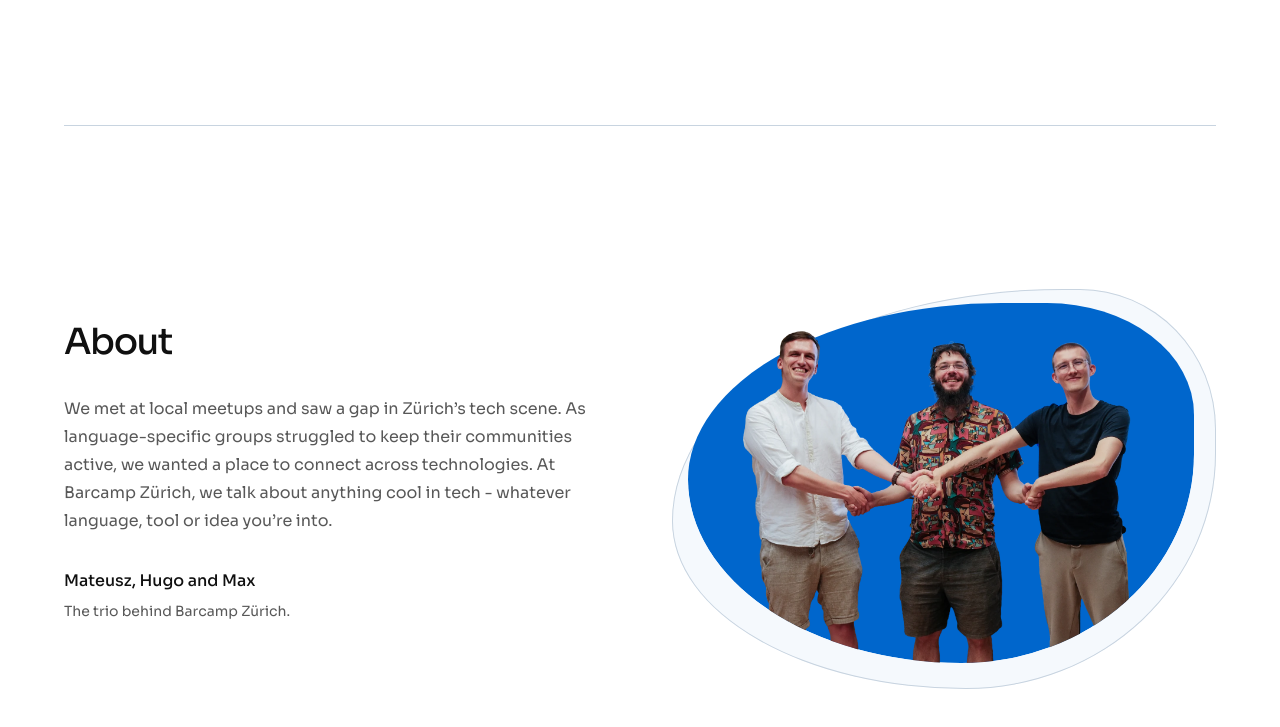
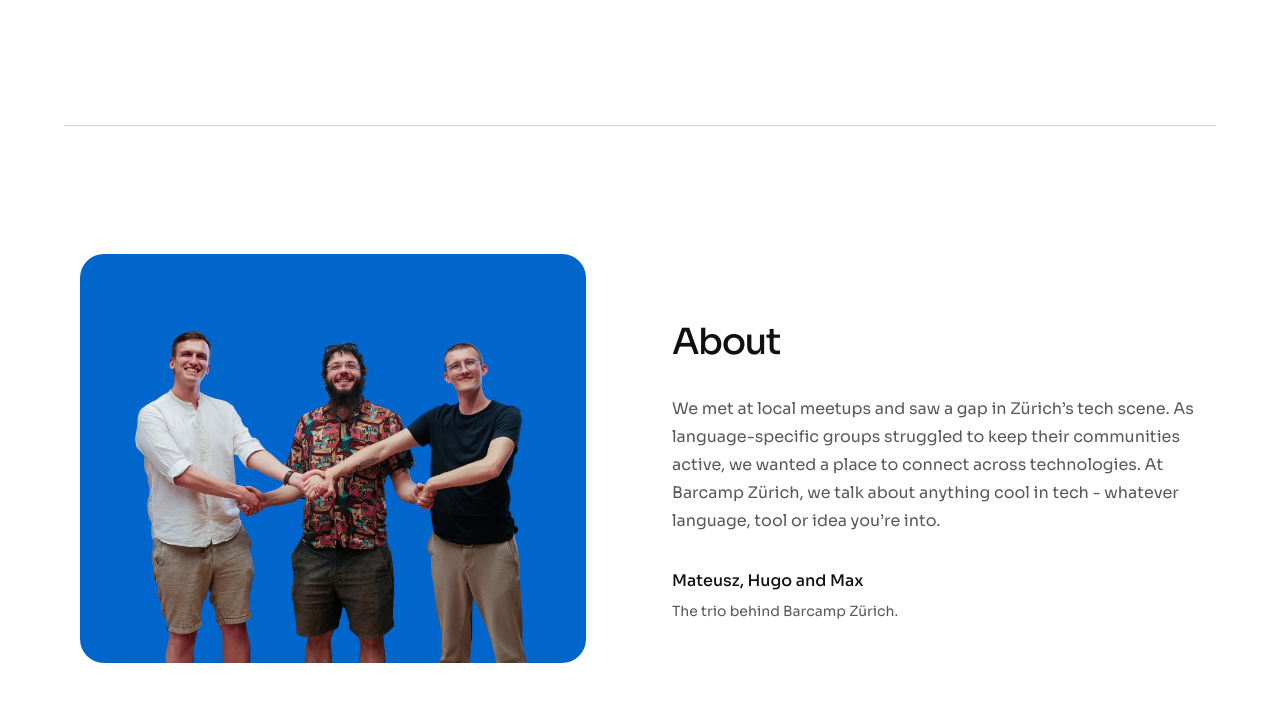
Before and after one commit to haladamateusz/barcamp-zurich, an Astro site: page / in a window 1280 px wide. Shown: the part 1840-2567 px from the top of the page. Built offline with nearby package versions, Linux system fonts and the light colour scheme; Astro itself is replaced by a stand-in of ours.

Commit message:
Refine About portrait frame and alternate section layout

```diff
--- a/src/pages/index.astro
+++ b/src/pages/index.astro
@@ -67,16 +67,19 @@ import Location from '../components/Location.astro';
 	.about {
 		display: grid;
 		grid-template-columns: minmax(0, 1fr) minmax(0, 1fr);
+		grid-template-areas: "portrait copy";
 		gap: 4rem;
 		align-items: center;
 		padding-block-start: var(--content-section-gap);
 		border-top: 1px solid var(--content-border);
 	}
 
+	.about-copy { grid-area: copy; }
 	.about-copy .organizer-names { margin-top: var(--space-xl); color: var(--color-text); font-weight: 500; }
 	.organizer-caption { margin-top: var(--space-xs); font-size: 0.875rem; }
 
 	.organizers {
+		grid-area: portrait;
 		width: 100%;
 		margin: 0;
 	}
@@ -87,37 +90,16 @@ import Location from '../components/Location.astro';
 	}
 
 	@media (max-width: 47.999rem) {
-		.about { grid-template-columns: 1fr; gap: var(--space-xl); }
+		.about { grid-template-columns: 1fr; grid-template-areas: "copy" "portrait"; gap: var(--space-xl); }
 		.organizers { width: min(100%, 25rem); justify-self: center; }
 	}
 
-	.organizers-portrait::before {
-		content: "";
-		position: absolute;
-		inset: 8% 0 0;
-		border-radius: 72% 25% 46% 54% / 58% 35% 59% 42%;
-		background: var(--content-tint);
-		box-shadow: inset 0 0 0 1px var(--content-border);
-	}
-
 	.organizers-cutout {
-		--backdrop-scale: .88;
-		--curve-right: 58%;
-		--curve-left: 51%;
 		position: absolute;
 		inset: 0 4% 6% 3%;
 		overflow: hidden;
-		/* Keep the top open and match the foreground shape along the bottom. */
-		border-radius: 0 0 46% 54% / 0 0 calc(var(--curve-right) * var(--backdrop-scale)) calc(var(--curve-left) * var(--backdrop-scale));
-	}
-
-	.organizers-cutout::before {
-		content: "";
-		position: absolute;
-		inset: auto 0 0;
-		height: calc(100% * var(--backdrop-scale));
-		border-radius: 62% 29% 46% 54% / 49% 31% var(--curve-right) var(--curve-left);
-		background: var(--color-brand);
+		border-radius: var(--content-radius);
+		background: var(--color-portrait-background);
 	}
 
 	.organizers-cutout img {
--- a/src/styles/global.css
+++ b/src/styles/global.css
@@ -21,6 +21,7 @@
 	--color-text: #101010;
 	--color-muted: #585858;
 	--color-brand: #0066cc;
+	--color-portrait-background: var(--color-brand);
 	--color-hero-icon: color-mix(in srgb, var(--color-brand) 32%, var(--color-page));
 	--color-action: #101010;
 	--color-action-text: #fafafa;
```
Also changed, not shown: .ui-craft/brief.md, .ui-craft/tokens.md.
